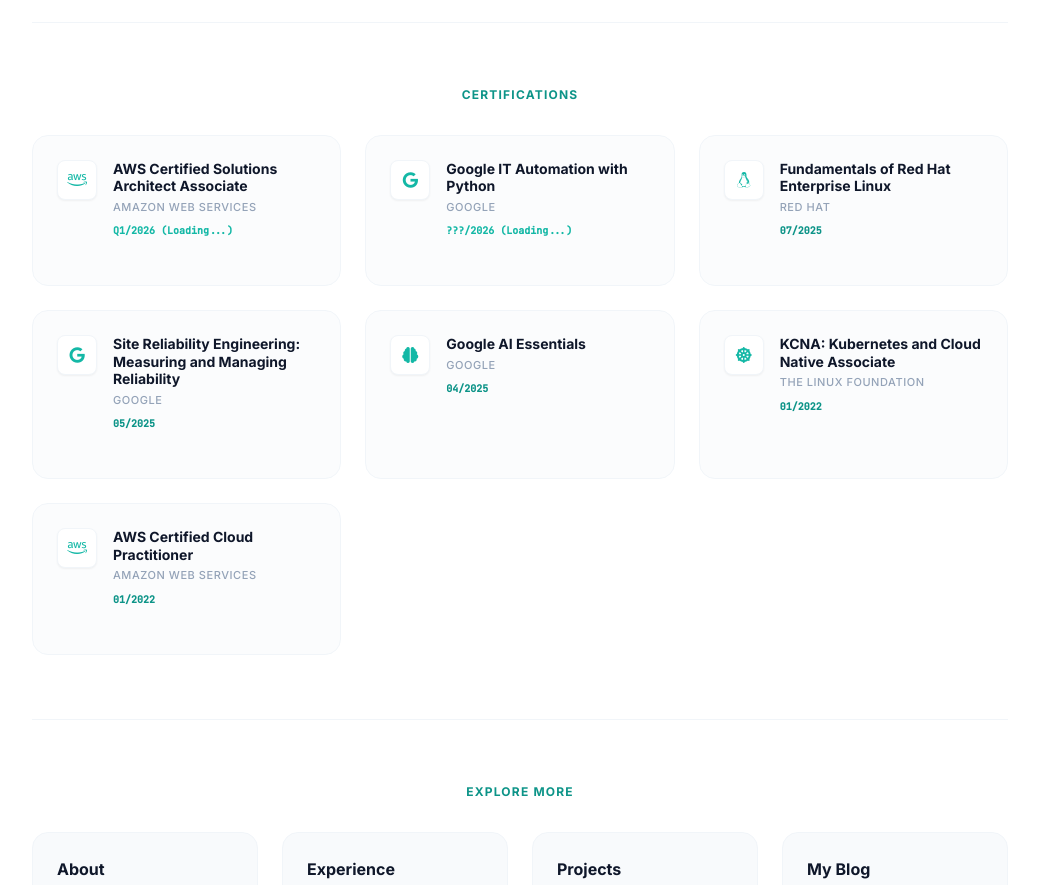
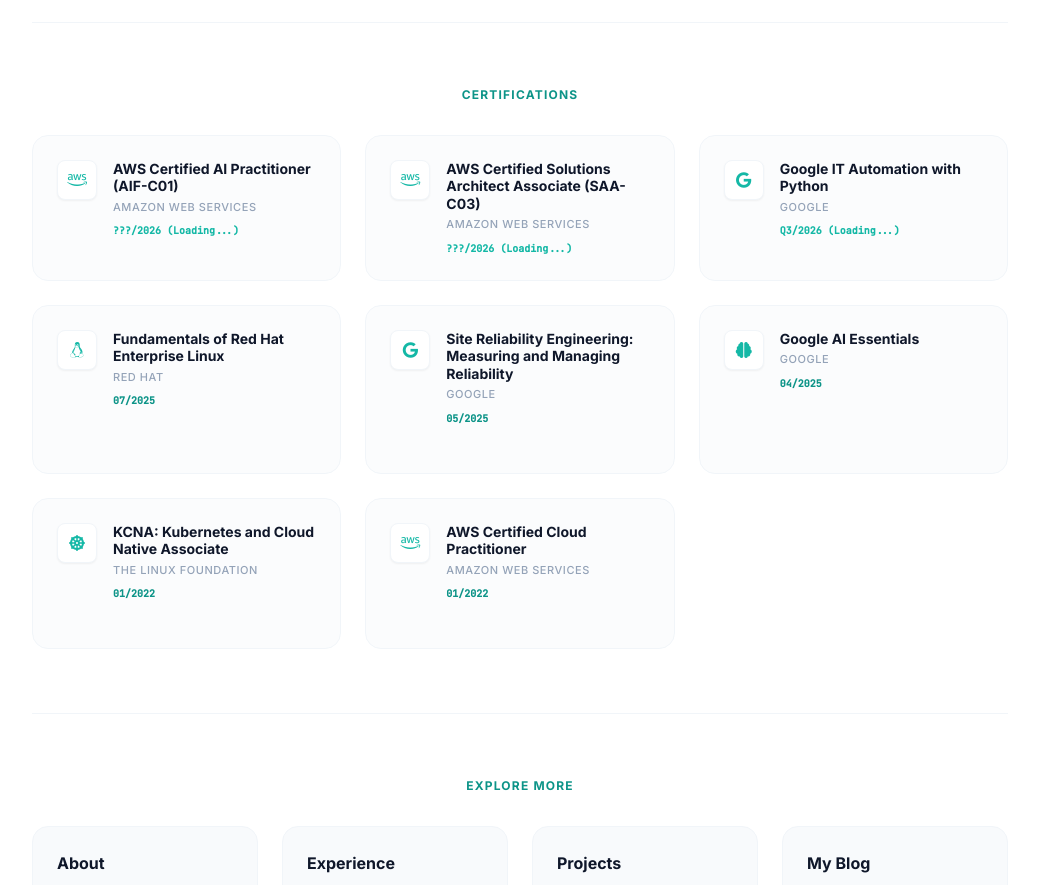
Before and after one commit to SterlingMcKinley/SterlingMcKinley_websiteportfolio, a React (Vite) app: page / in a window 1280 px wide. Shown: the part 1200-2085 px from the top of the page, without its empty margins (120-1159 px from the left). Built offline with nearby package versions, Linux system fonts and the light colour scheme; a web font is replaced by a local one.

Commit message:
update pages/Home.tsx

```diff
--- a/pages/Home.tsx
+++ b/pages/Home.tsx
@@ -46,14 +46,20 @@
 const Home: React.FC = () => {
   const certifications = [
     {
-      name: "AWS Certified Solutions Architect Associate",
-      date: "Q1/2026 (Loading...)",
+      name: "AWS Certified AI Practitioner (AIF-C01)",
+      date: "???/2026 (Loading...)",
+      issuer: "Amazon Web Services",
+      icon: "fa-brands fa-aws"
+    },
+    {
+      name: "AWS Certified Solutions Architect Associate (SAA-C03)",
+      date: "???/2026 (Loading...)",
       issuer: "Amazon Web Services",
       icon: "fa-brands fa-aws"
     },
     {
       name: "Google IT Automation with Python",
-      date: "???/2026 (Loading...)",
+      date: "Q3/2026 (Loading...)",
       issuer: "Google",
       icon: "fa-brands fa-google"
     },
```
